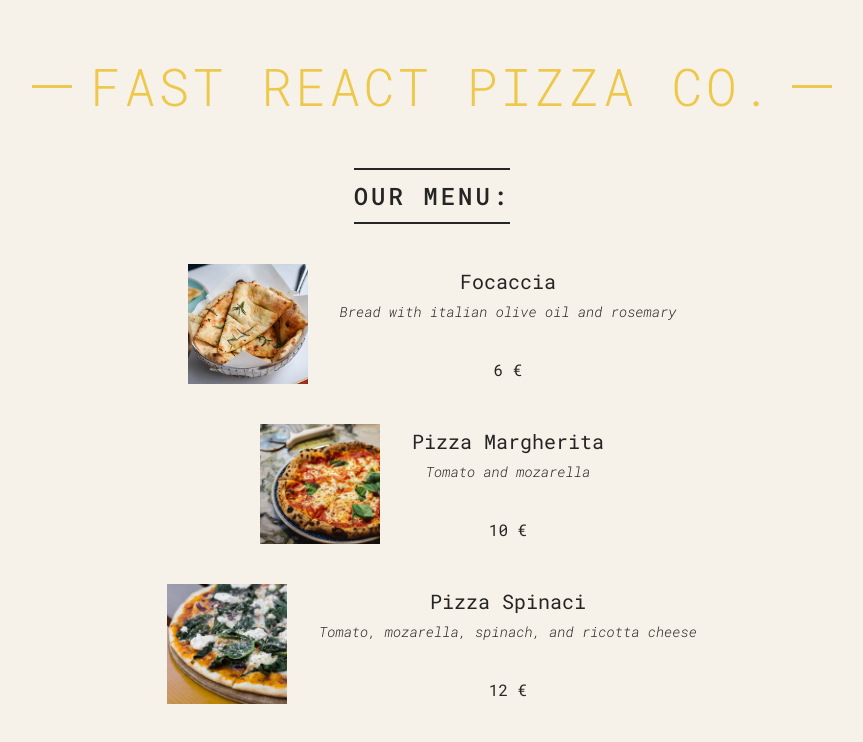
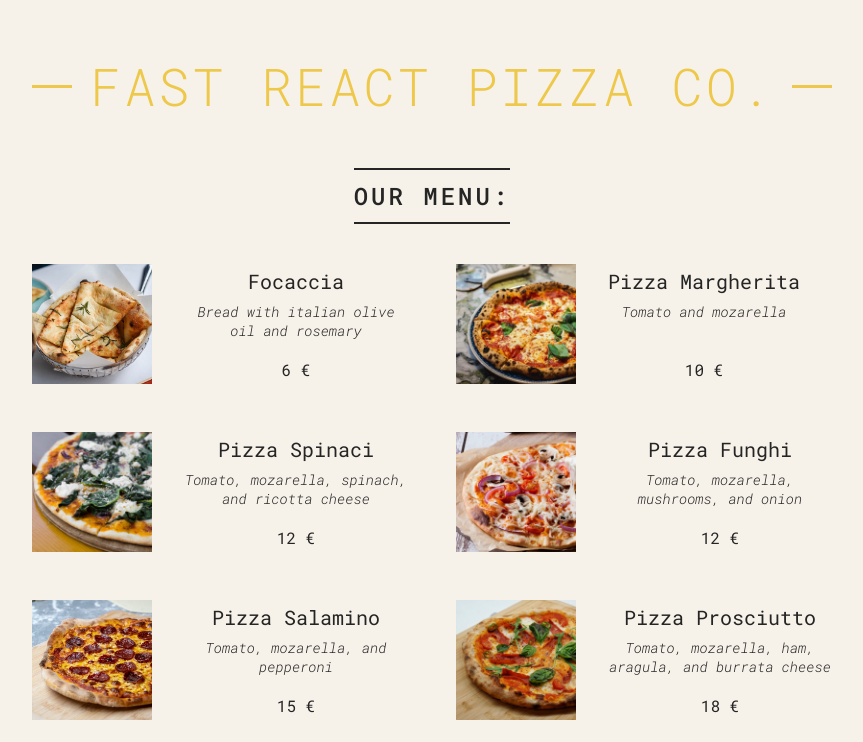
Before and after one commit to mprskalo01/ultimate-react-course, a React (Vite) app in the folder 03-pizza-menu/starter/: page / in a window 1280 px wide. Shown: the top 742 px of the page, without its empty margins (208-1071 px from the left). Built offline with nearby package versions, Linux system fonts and the light colour scheme.

Commit message:
rules of JSX(TSX) and Rendering Lists in React

```diff
--- a/03-pizza-menu/starter/src/components/Menu.tsx
+++ b/03-pizza-menu/starter/src/components/Menu.tsx
@@ -47,18 +47,11 @@
   return (
     <main className="menu">
       <h2 className="pizzas">Our menu:</h2>
-      {pizzaData.map((pizza: PizzaInterface, key) => {
-        return (
-          <Pizza
-            key={key}
-            name={pizza.name}
-            ingredients={pizza.ingredients}
-            price={pizza.price}
-            photoName={pizza.photoName}
-            soldOut={pizza.soldOut}
-          />
-        );
-      })}
+      <ul className="pizzas">
+        {pizzaData.map((pizza: PizzaInterface) => (
+          <Pizza key={pizza.name} pizza={pizza} />
+        ))}
+      </ul>
     </main>
   );
 }
--- a/03-pizza-menu/starter/src/components/Pizza.tsx
+++ b/03-pizza-menu/starter/src/components/Pizza.tsx
@@ -6,15 +6,19 @@
   soldOut: boolean;
 }
 
-export function Pizza(props: PizzaInterface) {
+interface Props {
+  pizza: PizzaInterface;
+}
+
+export function Pizza(props: Props) {
   return (
-    <div className="pizza">
-      <img src={props.photoName} alt={props.name} />
+    <li className="pizza">
+      <img src={props.pizza.photoName} alt={props.pizza.name} />
       <div>
-        <h3>{props.name}</h3>
-        <p>{props.ingredients}</p>
-        <span>{+props.price} €</span>
+        <h3>{props.pizza.name}</h3>
+        <p>{props.pizza.ingredients}</p>
+        <span>{+props.pizza.price} €</span>
       </div>
-    </div>
+    </li>
   );
 }
```
